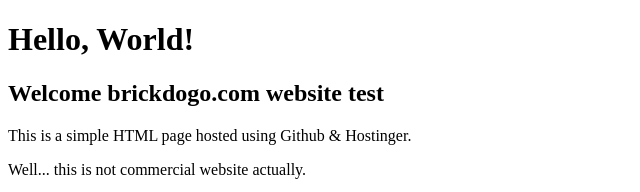
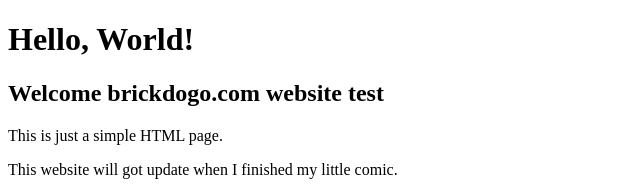
Before and after one commit to brickdogo/brickdogo.github.io, a plain HTML site: page index.html in a window 1280 px wide. Shown: the top 192 px of the page, without its empty margins (0-640 px from the left). Drawn offline with Linux system fonts and the light colour scheme; grey boxes are pictures that could not be loaded.

Commit message:
Update index.html

```diff
--- a/index.html
+++ b/index.html
@@ -9,8 +9,8 @@
 <body>
   <h1>Hello, World!</h1>
   <h2>Welcome brickdogo.com website test</h2>
-  <p>This is a simple HTML page hosted using Github & Hostinger.</p>
-  <p>Well... this is not commercial website actually.</p>
+  <p>This is just a simple HTML page.</p>
+  <p>This website will got update when I finished my little comic.</p>
   <img src="ASSETS/YO' P-A-Y_SKETCHO-CROP.jpg" width="300" height="300">
 </body>
 </html>
```
